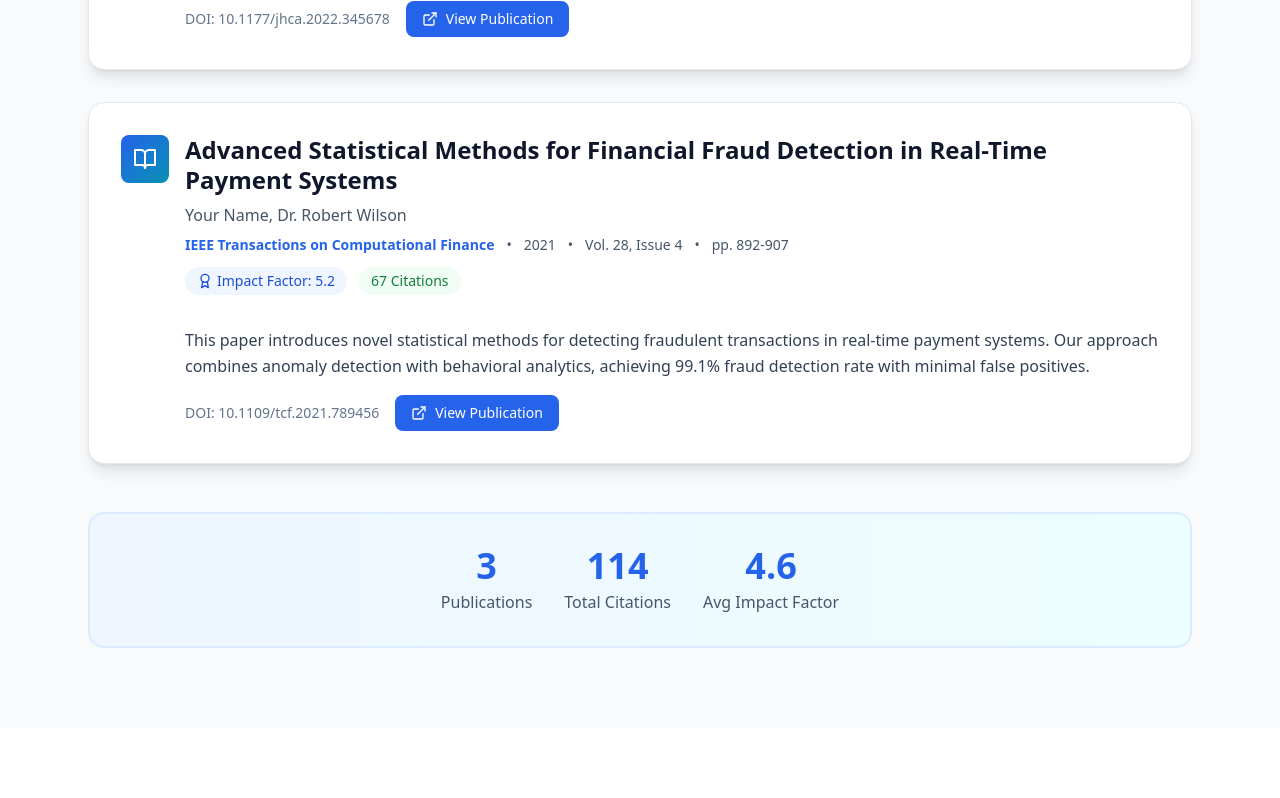
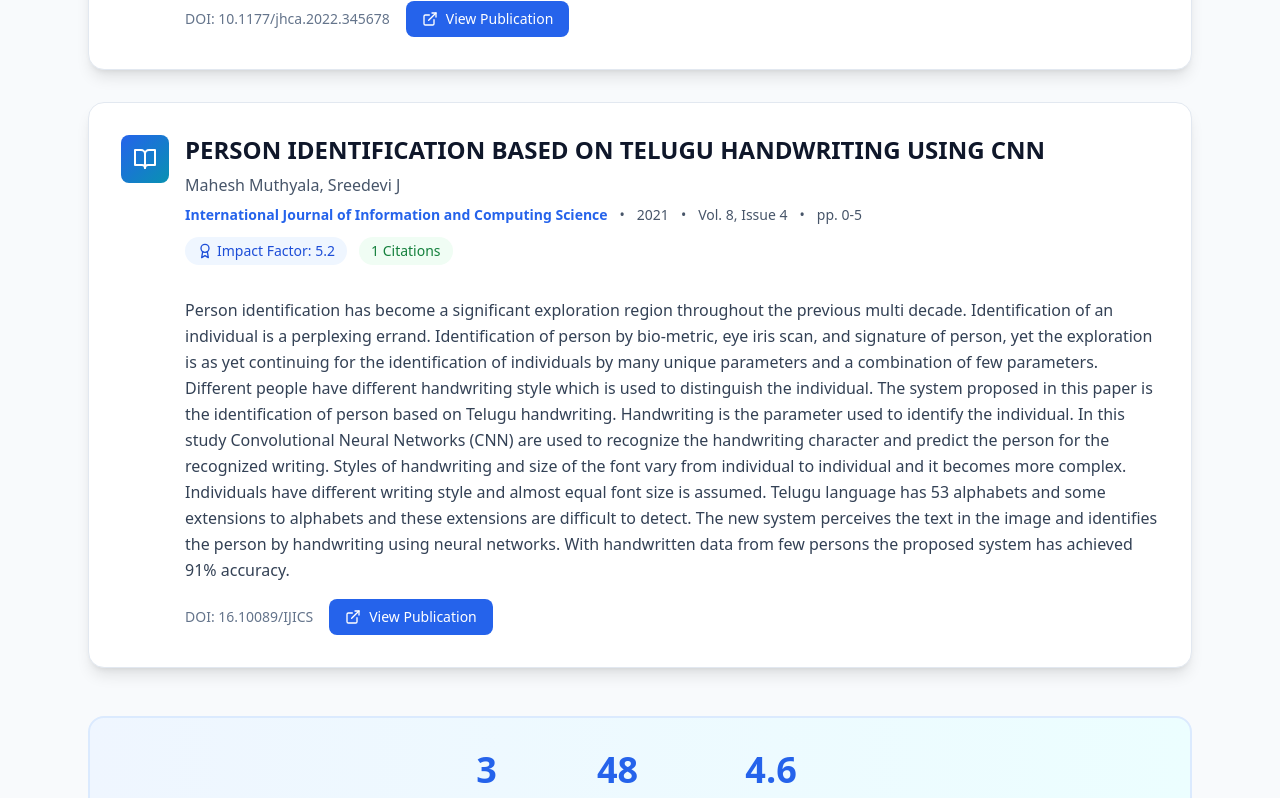
Before and after one commit to maheshmuthyala/Protfolio, a React (Vite) app: page / in a window 1280 px wide. Shown: the part 5240-6038 px from the top of the page. Built offline with nearby package versions, Linux system fonts and the light colour scheme.

Commit message:
Updated Publications.tsx

```diff
--- a/src/components/Publications.tsx
+++ b/src/components/Publications.tsx
@@ -29,16 +29,16 @@ export default function Publications() {
       impact: 'Impact Factor: 3.9'
     },
     {
-      title: 'Advanced Statistical Methods for Financial Fraud Detection in Real-Time Payment Systems',
-      authors: 'Your Name, Dr. Robert Wilson',
-      journal: 'IEEE Transactions on Computational Finance',
+      title: 'PERSON IDENTIFICATION BASED ON TELUGU HANDWRITING USING CNN',
+      authors: 'Mahesh Muthyala, Sreedevi J',
+      journal: 'International Journal of Information and Computing Science',
       year: '2021',
-      volume: 'Vol. 28, Issue 4',
-      pages: 'pp. 892-907',
-      doi: '10.1109/tcf.2021.789456',
-      abstract: 'This paper introduces novel statistical methods for detecting fraudulent transactions in real-time payment systems. Our approach combines anomaly detection with behavioral analytics, achieving 99.1% fraud detection rate with minimal false positives.',
-      citations: 67,
-      link: '#',
+      volume: 'Vol. 8, Issue 4',
+      pages: 'pp. 0-5',
+      doi: '16.10089/IJICS',
+      abstract: 'Person identification has become a significant exploration region throughout the previous multi decade. Identification of an individual is a perplexing errand. Identification of person by bio-metric, eye iris scan, and signature of person, yet the exploration is as yet continuing for the identification of individuals by many unique parameters and a combination of few parameters. Different people have different handwriting style which is used to distinguish the individual. The system proposed in this paper is the identification of person based on Telugu handwriting. Handwriting is the parameter used to identify the individual. In this study Convolutional Neural Networks (CNN) are used to recognize the handwriting character and predict the person for the recognized writing. Styles of handwriting and size of the font vary from individual to individual and it becomes more complex. Individuals have different writing style and almost equal font size is assumed. Telugu language has 53 alphabets and some extensions to alphabets and these extensions are difficult to detect. The new system perceives the text in the image and identifies the person by handwriting using neural networks. With handwritten data from few persons the proposed system has achieved 91% accuracy.',
+      citations: 1,
+      link: 'https://drive.google.com/file/d/1PCAT4flthPrt6-NrCLxsijC8n18X9noV/view?usp=sharing',
       impact: 'Impact Factor: 5.2'
     }
   ];
```
